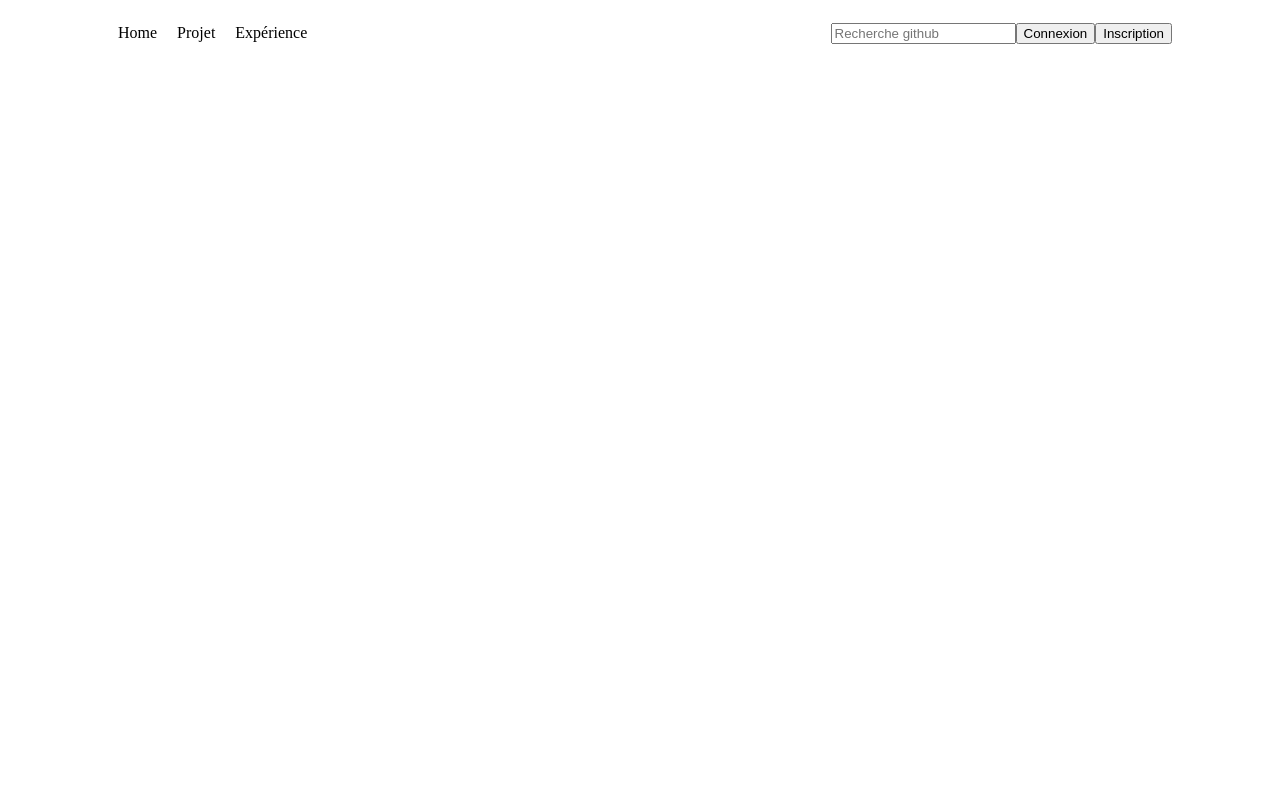
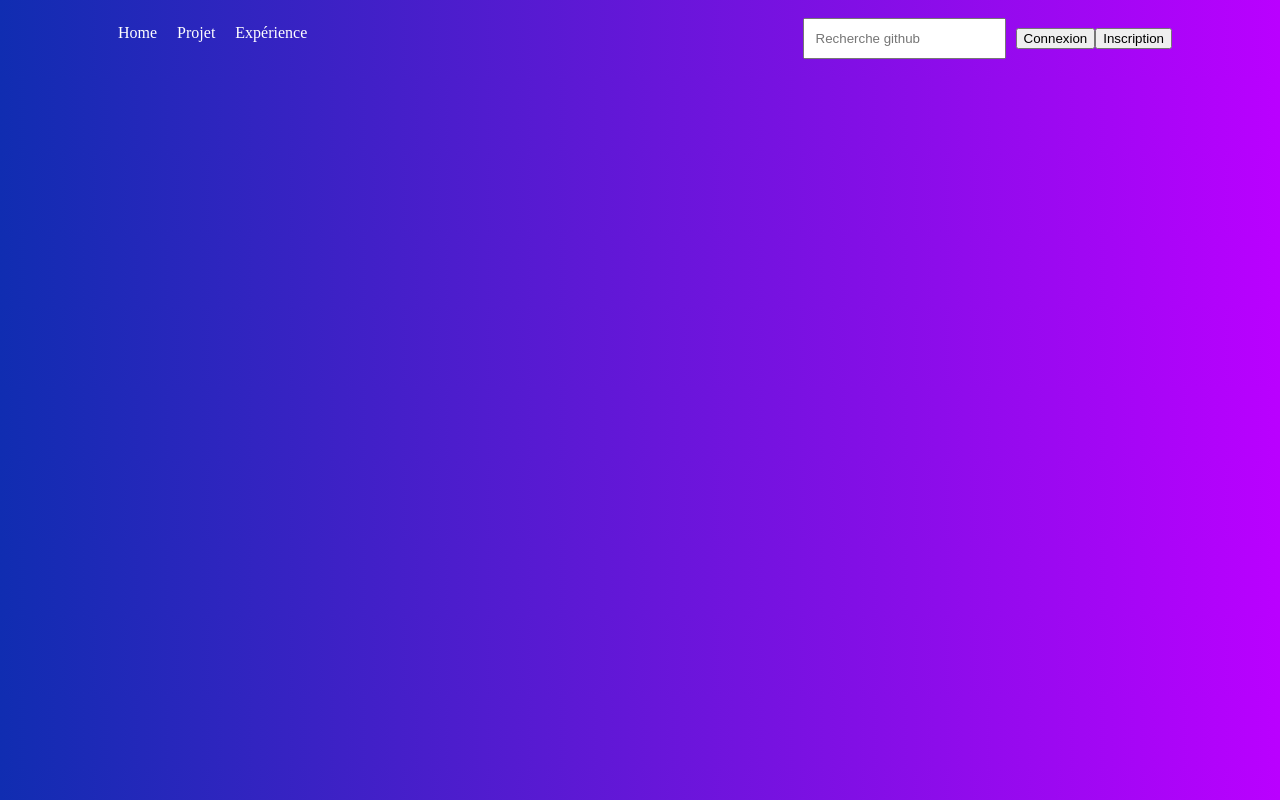
Before and after one commit to Deflandrenassim/Clone-github, a Vue app: page / in a window 1280 px wide. Built offline with nearby package versions, Linux system fonts and the light colour scheme.

Commit message:
add margin header

```diff
--- a/src/App.vue
+++ b/src/App.vue
@@ -1,5 +1,5 @@
 <template>
-  <div>
+  <div class="home">
     <Header />
   </div>
 </template>
@@ -16,5 +16,8 @@ export default {
 </script>
 
 <style>
-
+body{
+  background: rgb(16,45,177);
+background: linear-gradient(90deg, rgba(16,45,177,1) 0%, rgba(186,0,255,1) 100%);
+}
 </style>
--- a/src/components/Header.vue
+++ b/src/components/Header.vue
@@ -37,10 +37,15 @@ export default {
   display: flex;
   justify-content: space-between;
   margin: 0 100px;
+
 }
 .center {
   display: flex;
   flex-direction: row;
+}
+.navbar {
+  color: white;
+  cursor: pointer;
 }
 
 ul {
@@ -56,4 +61,8 @@ li {
   align-items: center;
   justify-content: flex-end;
 }
+.search {
+  margin : 10px;
+  padding: 11px;
+}
 </style>
```
